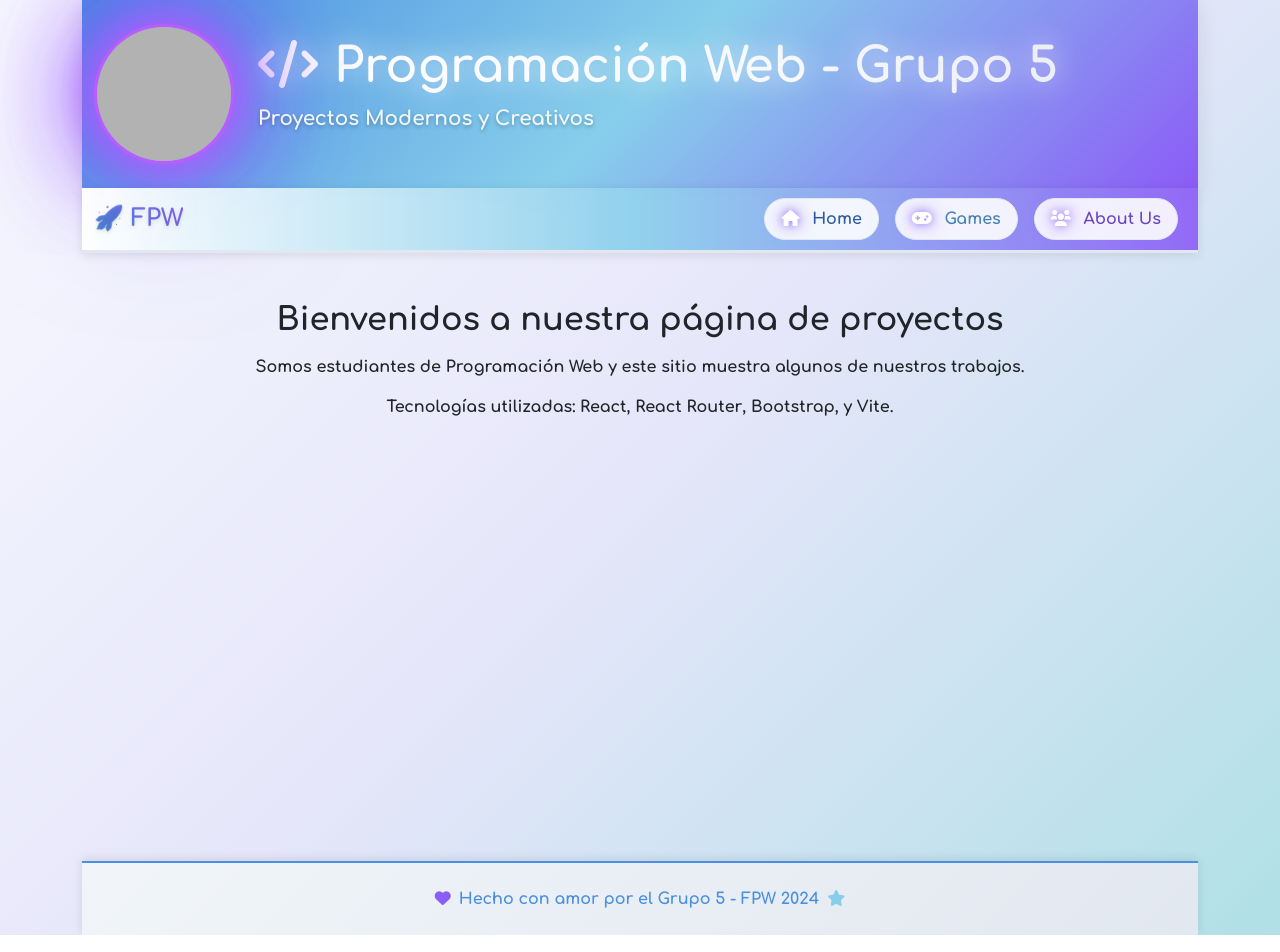
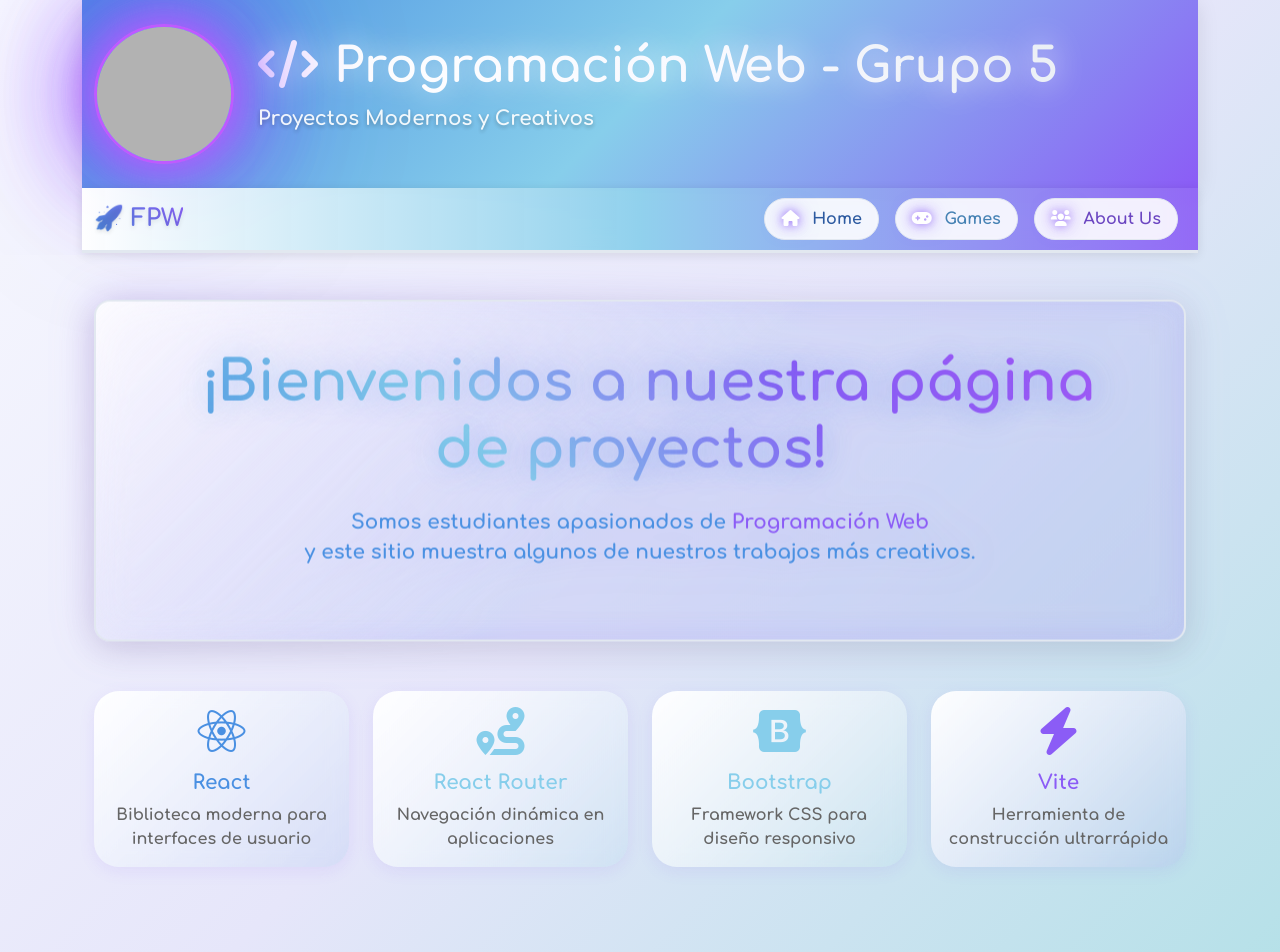
Before and after one commit to lucianochimale8/pw_tp5_grupo5, a React (Vite) app: page / in a window 1280 px wide. Shown: the top 952 px of the page. Built offline with nearby package versions, Linux system fonts and the light colour scheme; grey boxes are pictures that could not be loaded.

Commit message:
subiendo el home

```diff
--- a/src/assets/views/Home.jsx
+++ b/src/assets/views/Home.jsx
@@ -3,13 +3,110 @@ function Home(){
     return(
         <>
             <div className="text-center">
-                <h2>Bienvenidos a nuestra página de proyectos</h2>
-                <p className="mt-3">
-                    Somos estudiantes de <strong>Programación Web</strong> y este sitio muestra algunos de nuestros trabajos.
-                </p>
-                <p>
-                    Tecnologías utilizadas: <b>React</b>, <b>React Router</b>, <b>Bootstrap</b>, y <b>Vite</b>.
-                </p>
+                {/* Hero Section */}
+                <div className="floating mb-5">
+                    <div className="bloom-effect p-5 rounded-4" style={{
+                        background: 'linear-gradient(135deg, rgba(255,255,255,0.9) 0%, rgba(74,144,226,0.1) 50%, rgba(139,92,246,0.1) 100%)',
+                        backdropFilter: 'blur(15px)',
+                        border: '2px solid #e2e8f0',
+                        boxShadow: '0 8px 32px rgba(0,0,0,0.1)'
+                    }}>
+                        <h2 className="display-4 mb-4" style={{
+                            background: 'linear-gradient(45deg, #4a90e2, #87ceeb, #8b5cf6, #a855f7)',
+                            WebkitBackgroundClip: 'text',
+                            WebkitTextFillColor: 'transparent',
+                            textShadow: '0 0 30px rgba(74, 144, 226, 0.3)'
+                        }}>
+                            <i className="fas fa-sparkles me-3"></i>
+                            ¡Bienvenidos a nuestra página de proyectos!
+                            <i className="fas fa-sparkles ms-3"></i>
+                        </h2>
+                        <p className="lead mb-4" style={{color: '#4a90e2'}}>
+                            Somos estudiantes apasionados de <span className="fw-bold" style={{color: '#8b5cf6'}}>Programación Web</span>
+                            <br/>y este sitio muestra algunos de nuestros trabajos más creativos.
+                        </p>
+                    </div>
+                </div>
+
+                {/* Tech Stack Cards */}
+                <div className="row g-4 mb-5">
+                    <div className="col-md-3 col-sm-6">
+                        <div className="card h-100 border-0" style={{
+                            background: 'linear-gradient(135deg, rgba(255,255,255,0.95) 0%, rgba(74,144,226,0.1) 100%)',
+                            backdropFilter: 'blur(10px)',
+                            transition: 'transform 0.3s ease',
+                            border: '2px solid #e2e8f0',
+                            borderRadius: '25px',
+                            boxShadow: '0 4px 16px rgba(139, 92, 246, 0.1)'
+                        }}
+                        onMouseEnter={(e) => e.currentTarget.style.transform = 'scale(1.08) rotateY(5deg)'}
+                        onMouseLeave={(e) => e.currentTarget.style.transform = 'scale(1) rotateY(0deg)'}>
+                            <div className="card-body text-center">
+                                <i className="fab fa-react fa-3x mb-3" style={{color: '#4a90e2'}}></i>
+                                <h5 className="card-title fw-bold" style={{color: '#4a90e2'}}>React</h5>
+                                <p className="card-text" style={{color: '#666'}}>Biblioteca moderna para interfaces de usuario</p>
+                            </div>
+                        </div>
+                    </div>
+
+                    <div className="col-md-3 col-sm-6">
+                        <div className="card h-100 border-0" style={{
+                            background: 'linear-gradient(135deg, rgba(255,255,255,0.95) 0%, rgba(135,206,235,0.1) 100%)',
+                            backdropFilter: 'blur(10px)',
+                            transition: 'transform 0.3s ease',
+                            border: '2px solid #e2e8f0',
+                            borderRadius: '25px',
+                            boxShadow: '0 4px 16px rgba(139, 92, 246, 0.1)'
+                        }}
+                        onMouseEnter={(e) => e.currentTarget.style.transform = 'scale(1.08) rotateY(-5deg)'}
+                        onMouseLeave={(e) => e.currentTarget.style.transform = 'scale(1) rotateY(0deg)'}>
+                            <div className="card-body text-center">
+                                <i className="fas fa-route fa-3x mb-3" style={{color: '#87ceeb'}}></i>
+                                <h5 className="card-title fw-bold" style={{color: '#87ceeb'}}>React Router</h5>
+                                <p className="card-text" style={{color: '#666'}}>Navegación dinámica en aplicaciones</p>
+                            </div>
+                        </div>
+                    </div>
+
+                    <div className="col-md-3 col-sm-6">
+                        <div className="card h-100 border-0" style={{
+                            background: 'linear-gradient(135deg, rgba(255,255,255,0.95) 0%, rgba(176,224,230,0.1) 100%)',
+                            backdropFilter: 'blur(10px)',
+                            transition: 'transform 0.3s ease',
+                            border: '2px solid #e2e8f0',
+                            borderRadius: '25px',
+                            boxShadow: '0 4px 16px rgba(139, 92, 246, 0.1)'
+                        }}
+                        onMouseEnter={(e) => e.currentTarget.style.transform = 'scale(1.08) rotateY(5deg)'}
+                        onMouseLeave={(e) => e.currentTarget.style.transform = 'scale(1) rotateY(0deg)'}>
+                            <div className="card-body text-center">
+                                <i className="fab fa-bootstrap fa-3x mb-3" style={{color: '#87ceeb'}}></i>
+                                <h5 className="card-title fw-bold" style={{color: '#87ceeb'}}>Bootstrap</h5>
+                                <p className="card-text" style={{color: '#666'}}>Framework CSS para diseño responsivo</p>
+                            </div>
+                        </div>
+                    </div>
+
+                    <div className="col-md-3 col-sm-6">
+                        <div className="card h-100 border-0" style={{
+                            background: 'linear-gradient(135deg, rgba(255,255,255,0.95) 0%, rgba(139,92,246,0.1) 100%)',
+                            backdropFilter: 'blur(10px)',
+                            transition: 'transform 0.3s ease',
+                            border: '2px solid #e2e8f0',
+                            borderRadius: '25px',
+                            boxShadow: '0 4px 16px rgba(139, 92, 246, 0.1)'
+                        }}
+                        onMouseEnter={(e) => e.currentTarget.style.transform = 'scale(1.08) rotateY(-5deg)'}
+                        onMouseLeave={(e) => e.currentTarget.style.transform = 'scale(1) rotateY(0deg)'}>
+                            <div className="card-body text-center">
+                                <i className="fas fa-bolt fa-3x mb-3" style={{color: '#8b5cf6'}}></i>
+                                <h5 className="card-title fw-bold" style={{color: '#8b5cf6'}}>Vite</h5>
+                                <p className="card-text" style={{color: '#666'}}>Herramienta de construcción ultrarrápida</p>
+                            </div>
+                        </div>
+                    </div>
+                </div>
+
             </div>
         </>
     );
```
